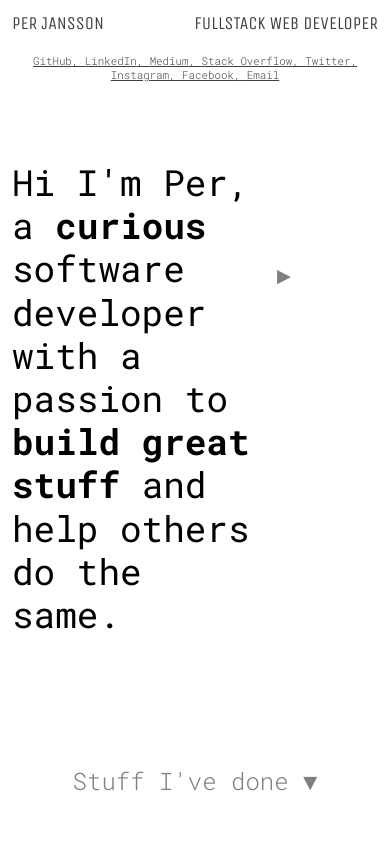
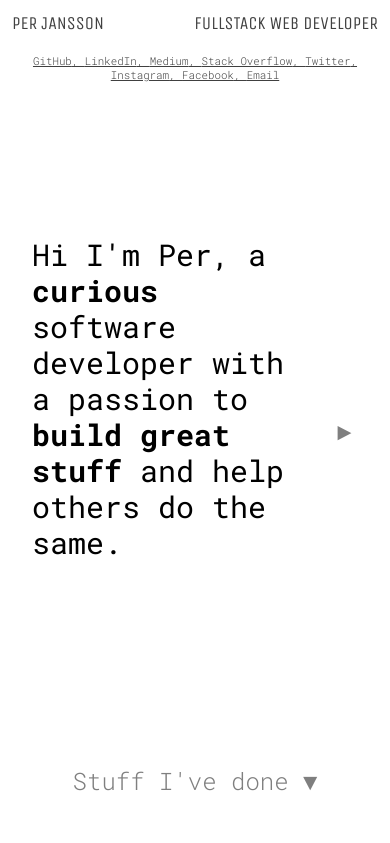
Before and after one commit to perjansson/perjansson.github.io-v1, a Svelte app: page / in a window 390 px wide. Shown: the top 843 px of the page. Built offline with nearby package versions, Linux system fonts and the light colour scheme.

Commit message:
Final svelte

```diff
--- a/public/index.html
+++ b/index.html
@@ -8,9 +8,9 @@
     />
     <title>Per Jansson</title>
 
-    <link rel="icon" type="image/png" href="/favicon.png" />
-    <link rel="stylesheet" href="/global.css" />
-    <link rel="stylesheet" href="/bundle.css" />
+    <link rel="icon" type="image/png" href="/public/favicon.png" />
+    <link rel="stylesheet" href="/public/global.css" />
+    <link rel="stylesheet" href="/public/bundle.css" />
 
     <link
       href="https://fonts.googleapis.com/css?family=Roboto+Mono:100,300,400,500,700|Unica+One&display=swap&subset=latin-ext"
@@ -22,6 +22,6 @@
   </head>
 
   <body class="load-hidden flicker">
-    <script src="/bundle.js"></script>
+    <script src="/public/bundle.js"></script>
   </body>
 </html>
--- a/src/components/Description.svelte
+++ b/src/components/Description.svelte
@@ -18,10 +18,9 @@
       });
 
       ScrollReveal().reveal(moreEl, {
-        distance: "100%",
-        origin: "left",
+        scale: 0.0,
         duration: 1000,
-        delay: 2500
+        delay: 1000
       });
     }, 500);
   });
@@ -65,6 +64,7 @@
     font-size: 2em;
     color: #7f7f7f;
     line-height: 1.2em;
+    text-align: center;
     cursor: pointer;
   }
 
@@ -77,8 +77,13 @@
       text-overflow: ellipsis;
       display: block; /* Fallback for non-webkit */
       display: -webkit-box;
-      -webkit-line-clamp: 20;
+      -webkit-line-clamp: 30;
       -webkit-box-orient: vertical;
+    }
+
+    .short .description {
+      flex: 10;
+      font-size: 2.5em;
     }
 
     .long .description {
@@ -89,6 +94,7 @@
 
     .more {
       margin-left: 0;
+      padding-top: 180px;
     }
   }
 </style>
--- a/src/components/Me.svelte
+++ b/src/components/Me.svelte
@@ -88,6 +88,7 @@
 
     .content {
       height: 100%;
+      padding-left: 20px;
     }
   }
 </style>
--- a/src/components/ProjectList.svelte
+++ b/src/components/ProjectList.svelte
@@ -11,9 +11,9 @@
     setTimeout(() => {
       ScrollReveal().reveal(containerEl);
       ScrollReveal().reveal(header, {
-        scale: 0.9,
+        scale: 0.8,
         duration: 1000,
-        delay: 2500
+        delay: 3000
       });
     }, 500);
   });
@@ -70,7 +70,7 @@
 
   .header .bounce {
     animation-duration: 1s;
-    animation-delay: 3s;
+    animation-delay: 4s;
     animation-fill-mode: both;
   }
 
```
